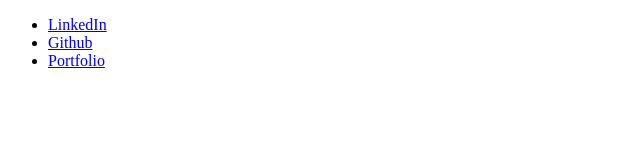
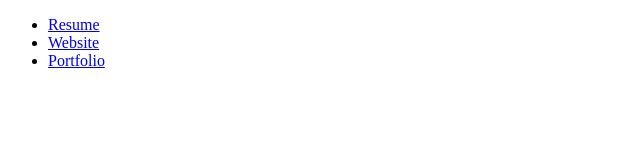
Before and after one commit to acciojob/semantic-navbar-and-audios-hcharshal31, a website: page main.html in a window 1280 px wide. Shown: the full height of the page, 0-640 px from the left. Drawn offline with Linux system fonts and the light colour scheme.

Commit message:
created a submission

```diff
--- a/main.html
+++ b/main.html
@@ -12,8 +12,8 @@
     </script>
     <nav>
 		<ul>
-			<li><a href="https://www.linkedin.com/in/harshal-chavan-7584481b7/">LinkedIn</a></li>
-			<li><a href="https://github.com/hcharshal31">Github</a></li>
+			<li><a href="https://hcharshal31.github.io/MyPortfolio/">Resume</a></li>
+			<li><a href="https://hcharshal31.github.io/MyPortfolio/">Website</a></li>
 			<li><a href="https://hcharshal31.github.io/MyPortfolio/">Portfolio</a></li>
 		</ul>
 	</nav>
```
